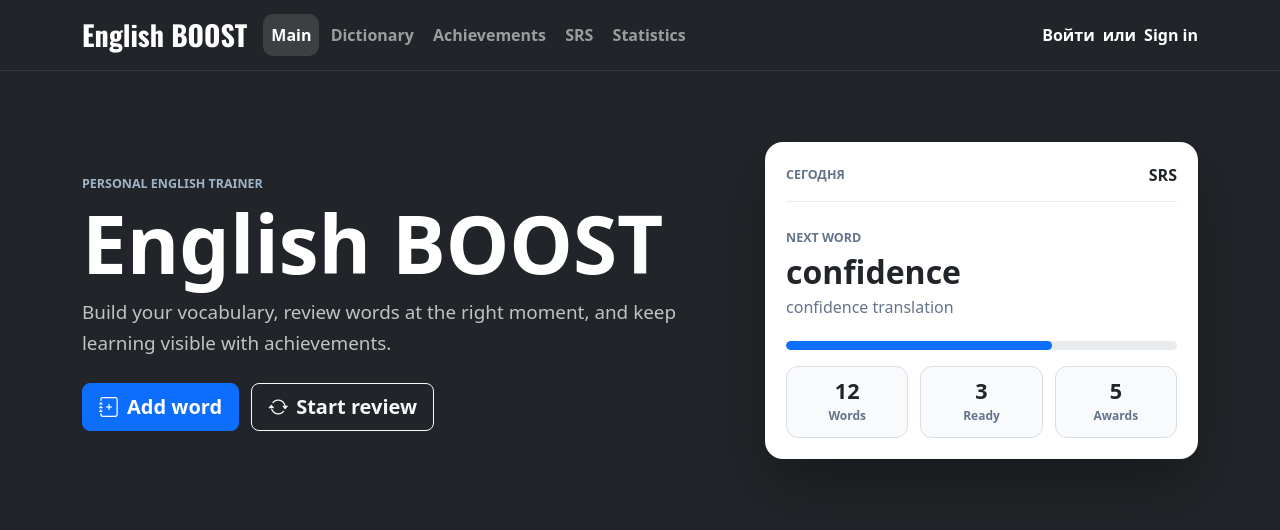
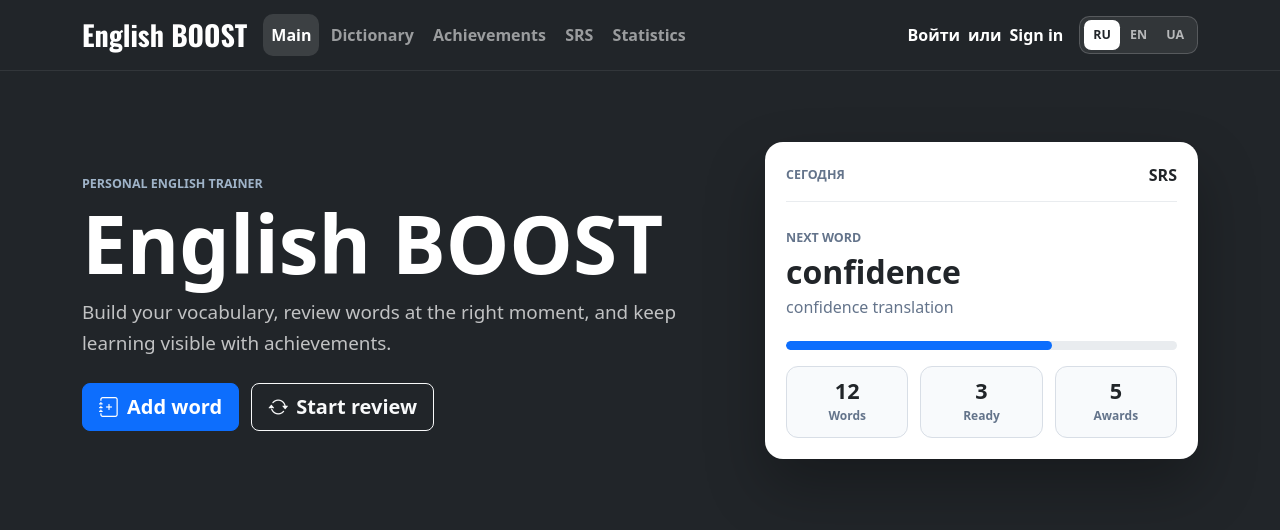
Before and after one commit to vitaleoneee/english-boost, a Django app: page / in a window 1280 px wide. Shown: the top 530 px of the page. Run offline with Django 5.2, Linux system fonts and the light colour scheme; parts of the project's set-up code (start-up, migrations or seed data) failed here and were passed over.

Commit message:
feat: add language switcher and Ukrainian localization

```diff
--- a/config/settings/base.py
+++ b/config/settings/base.py
@@ -157,6 +157,7 @@ USE_I18N = True
 LANGUAGES = [
     ("en", "English"),
     ("ru", "Russian"),
+    ("uk", "Ukrainian"),
 ]
 
 LOCALE_PATHS = [
--- a/config/urls.py
+++ b/config/urls.py
@@ -16,6 +16,7 @@ urlpatterns = [
     path("accounts/signup/", account_views.signup, name="account_signup"),
     path("accounts/login/", account_views.login, name="account_login"),
     path("accounts/logout/", account_views.logout, name="account_logout"),
+    path("i18n/", include("django.conf.urls.i18n")),
     path(
         "accounts/password/reset/",
         account_views.password_reset,
--- a/static/css/styles.css
+++ b/static/css/styles.css
@@ -56,6 +56,43 @@
 .navbar-exit-btn {
     font-weight: 700;
     min-height: 2.45rem;
+}
+
+.language-switcher {
+    align-items: center;
+    background: rgba(255, 255, 255, 0.08);
+    border: 1px solid rgba(255, 255, 255, 0.18);
+    border-radius: 0.65rem;
+    display: flex;
+    flex: 0 0 auto;
+    padding: 0.2rem;
+}
+
+.language-switcher__option {
+    background: transparent;
+    border: 0;
+    border-radius: 0.45rem;
+    color: rgba(255, 255, 255, 0.65);
+    font-size: 0.78rem;
+    font-weight: 800;
+    line-height: 1;
+    padding: 0.55rem 0.6rem;
+    transition: background 0.15s ease, color 0.15s ease;
+}
+
+.language-switcher__option:hover,
+.language-switcher__option:focus-visible {
+    color: #fff;
+}
+
+.language-switcher__option:focus-visible {
+    outline: 2px solid #fff;
+    outline-offset: 1px;
+}
+
+.language-switcher__option.active {
+    background: #fff;
+    color: #212529;
 }
 
 .next-action,
@@ -1126,6 +1163,15 @@
         flex-direction: column;
     }
 
+    .navbar-actions {
+        align-items: stretch !important;
+        flex-direction: column;
+    }
+
+    .language-switcher {
+        align-self: center;
+    }
+
     .navbar-account form,
     .navbar-exit-btn {
         width: 100%;
--- a/templates/base.html
+++ b/templates/base.html
@@ -1,7 +1,8 @@
 {% load static i18n %}
 
 <!DOCTYPE html>
-<html lang="en">
+{% get_current_language as LANGUAGE_CODE %}
+<html lang="{{ LANGUAGE_CODE }}">
 <head>
     <meta charset="utf-8"/>
     <meta name="viewport" content="width=device-width, initial-scale=1"/>
@@ -86,7 +87,8 @@
                 </li>
             </ul>
 
-            <div class="navbar-account d-flex justify-content-center align-items-center gap-2 mt-1 mt-lg-0 text-center">
+            <div class="navbar-actions d-flex justify-content-center align-items-center gap-3 mt-1 mt-lg-0">
+                <div class="navbar-account d-flex justify-content-center align-items-center gap-2 text-center">
                     {% if not request.user.is_authenticated %}
                         <a class="text-white text-decoration-none fw-bold"
                            href="{% url 'account_login' %}">{% translate "Log in" %}</a>
@@ -100,6 +102,22 @@
                             <button type="submit" class="btn btn-primary navbar-exit-btn">{% translate "Exit" %}</button>
                         </form>
                     {% endif %}
+                </div>
+
+                <form class="language-switcher" action="{% url 'set_language' %}" method="post"
+                      aria-label="{% translate 'Change language' %}">
+                    {% csrf_token %}
+                    <input name="next" type="hidden" value="{{ request.get_full_path }}">
+                    <button type="submit" name="language" value="ru"
+                            class="language-switcher__option {% if LANGUAGE_CODE == 'ru' %}active{% endif %}"
+                            {% if LANGUAGE_CODE == 'ru' %}aria-current="true"{% endif %}>RU</button>
+                    <button type="submit" name="language" value="en"
+                            class="language-switcher__option {% if LANGUAGE_CODE == 'en' %}active{% endif %}"
+                            {% if LANGUAGE_CODE == 'en' %}aria-current="true"{% endif %}>EN</button>
+                    <button type="submit" name="language" value="uk"
+                            class="language-switcher__option {% if LANGUAGE_CODE == 'uk' %}active{% endif %}"
+                            {% if LANGUAGE_CODE == 'uk' %}aria-current="true"{% endif %}>UA</button>
+                </form>
             </div>
         </div>
     </div>
```
Also changed, not shown: locale/uk/LC_MESSAGES/django.po (added), 1 other file. Lines whose indentation alone changed are shown as unchanged.
